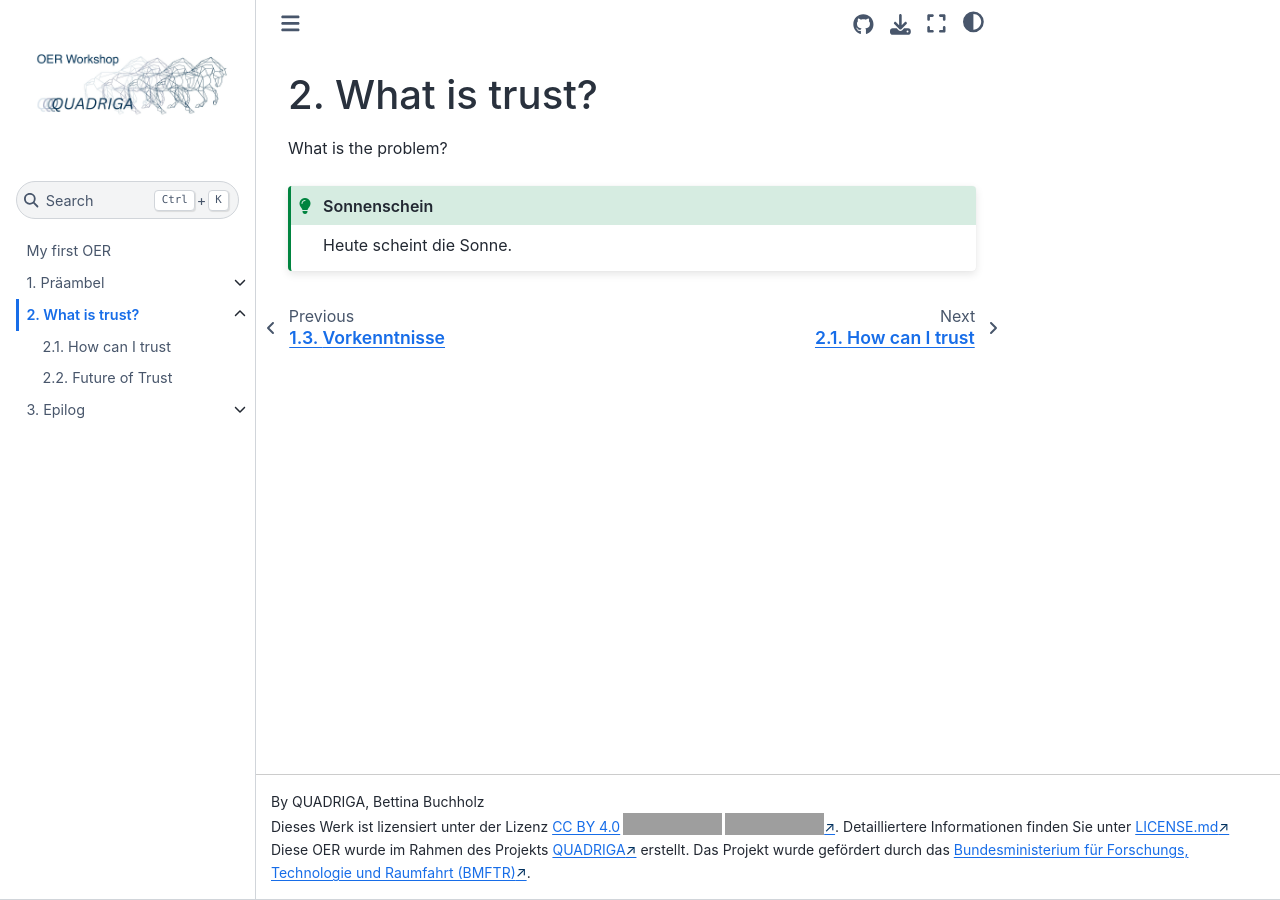
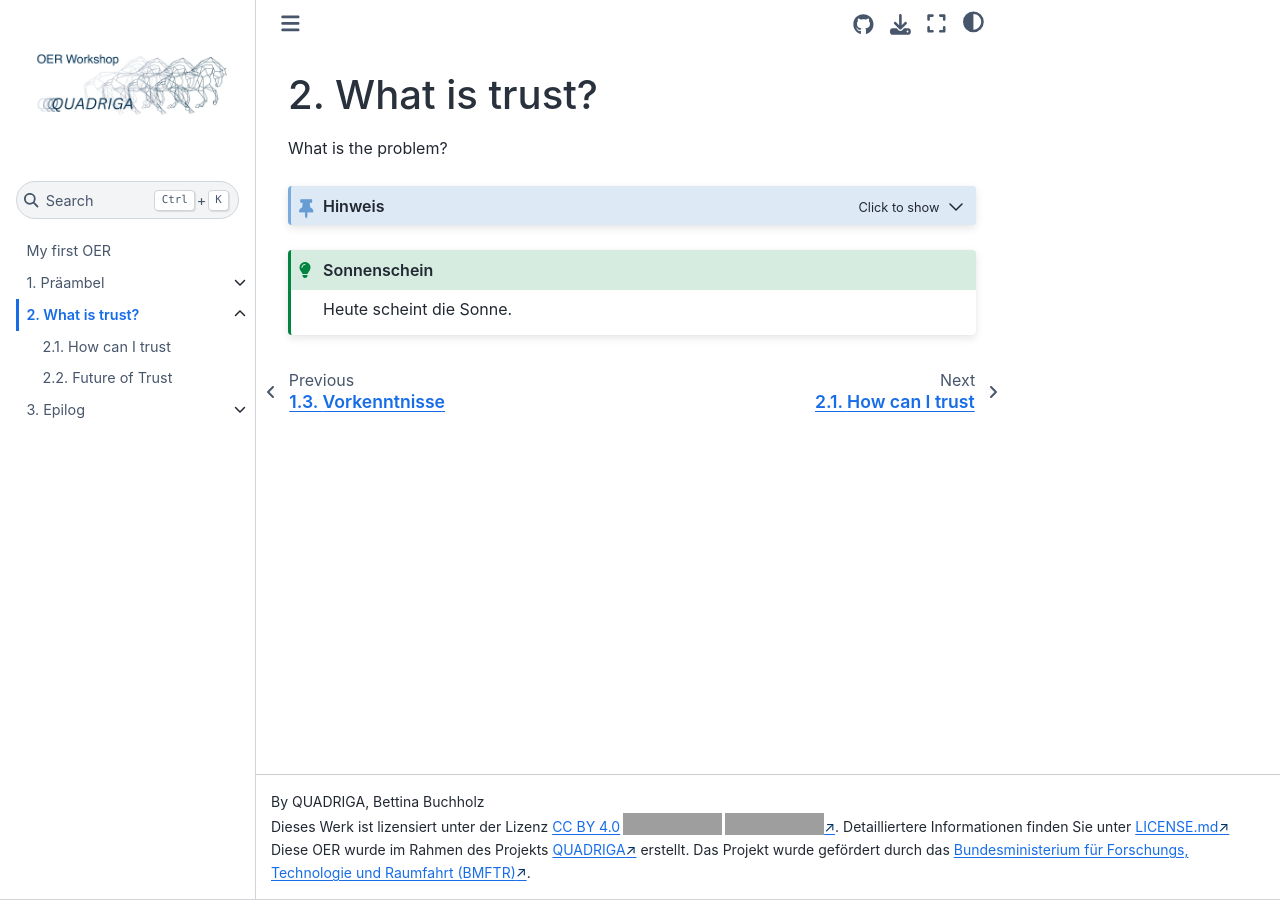
Before and after one commit to bbucholz/my-first-oer, a Jupyter Book: the page built from trust/what_is-trust.md, in a window 1280 px wide. Built offline with Jupyter Book 1.0.4 settings and Sphinx 7.4.7 and the Sphinx Book theme 1.1.4, drawn with Linux system fonts in a browser that asks for light colours; grey boxes are pictures that could not be loaded.

Commit message:
Update what_is-trust.md

````diff
--- a/trust/what_is-trust.md
+++ b/trust/what_is-trust.md
@@ -1,5 +1,10 @@
 # What is trust?
 What is the problem?
+
+```{admonition} Hinweis
+:class: hinweis, dropdown
+Es empfiehlt sich das Jupyter Book in der angebenen Reihenfolge durchzuarbeiten.
+```
 
 ```{admonition} Sonnenschein
 :class: tip
````
